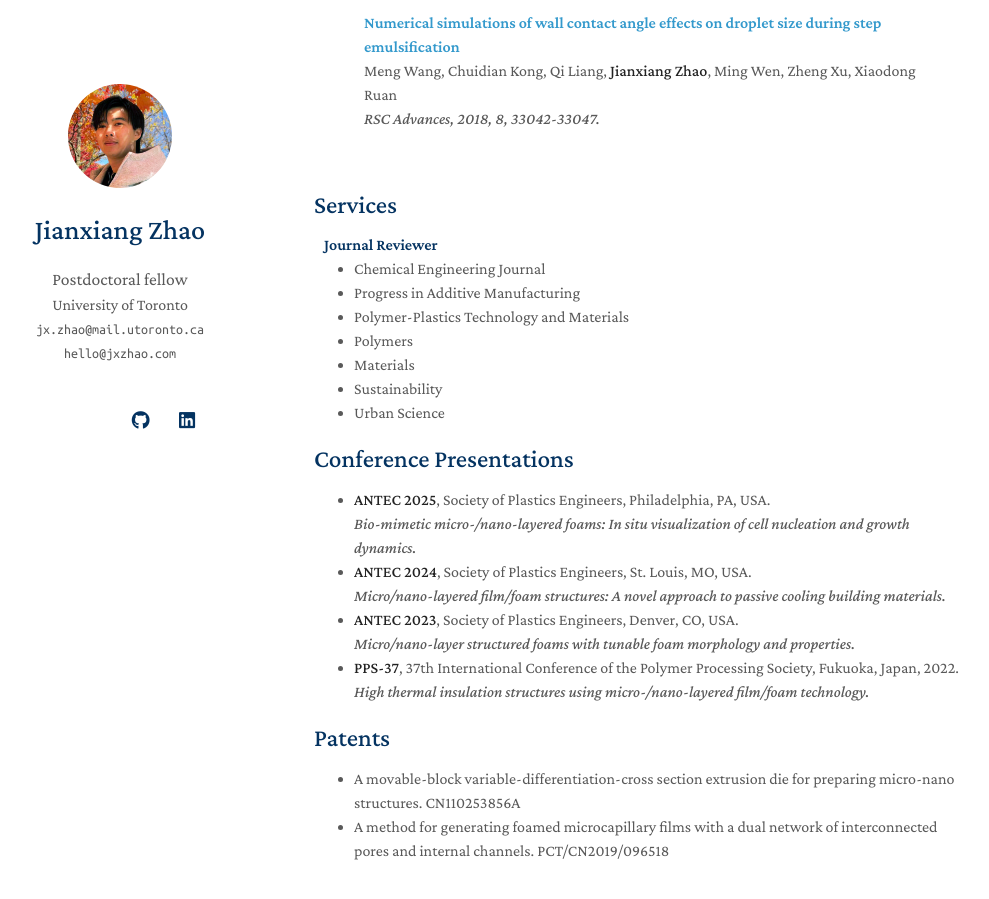
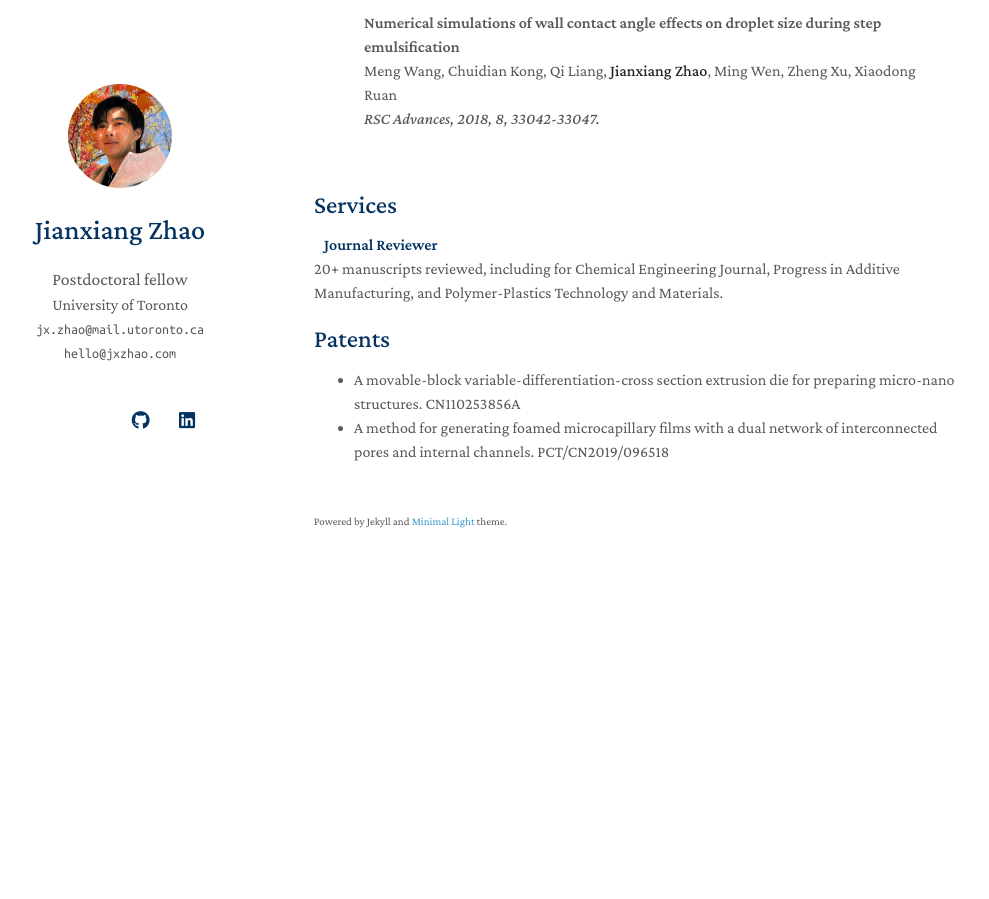
Before and after one commit to ACuriousMind-Z/ACuriousMind-Z.github.io, a Jekyll site: the page built from index.md, in a window 1280 px wide and 900 px high, scrolled down 2482 px. Shown: the whole window, without its empty margins (156-1145 px from the left). Built offline with Jekyll 4.4.1, drawn with Linux system fonts in a browser that asks for light colours; a style sheet for code colours, icons or effects is not loaded; our own code applies the rules of GitHub Pages for plain Markdown files; after the commit the page ends 3084 px from its top, so only the background shows below that.

Commit message:
Add files via upload

```diff
--- a/_includes/publications.md
+++ b/_includes/publications.md
@@ -16,11 +16,14 @@
     {% endif %}
   </div>
   <div class="col-sm-9" style="position: relative;padding-right: 15px;padding-left: 20px;">
-      <div class="title"><a href="{{ link.pdf }}">{{ link.title }}</a></div>
+      <div class="title">{% if link.doi %}<a href="{{ link.doi }}" target="_blank">{{ link.title }}</a>{% elsif link.pdf %}<a href="{{ link.pdf }}" target="_blank">{{ link.title }}</a>{% else %}{{ link.title }}{% endif %}</div>
       <div class="author">{{ link.authors }}</div>
       <div class="periodical"><em>{{ link.conference }}</em>
       </div>
     <div class="links">
+      {% if link.doi %}
+      <a href="{{ link.doi }}" class="btn btn-sm z-depth-0" role="button" target="_blank" style="font-size:12px;">DOI</a>
+      {% endif %}
       {% if link.pdf %}
       <a href="{{ link.pdf }}" class="btn btn-sm z-depth-0" role="button" target="_blank" style="font-size:12px;">PDF</a>
       {% endif %}
--- a/_includes/services.md
+++ b/_includes/services.md
@@ -1,28 +1,10 @@
 ## Services
 
 <h4 style="margin:0 10px 0;">Journal Reviewer</h4>
-<ul style="margin:0 0 20px;">
-  <li><a href="https://www.sciencedirect.com/journal/chemical-engineering-journal"><autocolor>Chemical Engineering Journal</autocolor></a></li>
-  <li><a href="https://link.springer.com/journal/40964"><autocolor>Progress in Additive Manufacturing</autocolor></a></li>
-  <li><a href="https://www.tandfonline.com/journals/lpte21"><autocolor>Polymer-Plastics Technology and Materials</autocolor></a></li>
-  <li><a href="https://www.mdpi.com/journal/polymers"><autocolor>Polymers</autocolor></a></li>
-  <li><a href="https://www.mdpi.com/journal/materials"><autocolor>Materials</autocolor></a></li>
-  <li><a href="https://www.mdpi.com/journal/sustainability"><autocolor>Sustainability</autocolor></a></li>
-  <li><a href="https://www.mdpi.com/journal/urbansci"><autocolor>Urban Science</autocolor></a></li>
-</ul>
-
-## Conference Presentations
-
-<ul style="margin:0 0 20px;">
-  <li><strong>ANTEC 2025</strong>, Society of Plastics Engineers, Philadelphia, PA, USA.<br>
-  <em>Bio-mimetic micro-/nano-layered foams: In situ visualization of cell nucleation and growth dynamics.</em></li>
-  <li><strong>ANTEC 2024</strong>, Society of Plastics Engineers, St. Louis, MO, USA.<br>
-  <em>Micro/nano-layered film/foam structures: A novel approach to passive cooling building materials.</em></li>
-  <li><strong>ANTEC 2023</strong>, Society of Plastics Engineers, Denver, CO, USA.<br>
-  <em>Micro/nano-layer structured foams with tunable foam morphology and properties.</em></li>
-  <li><strong>PPS-37</strong>, 37th International Conference of the Polymer Processing Society, Fukuoka, Japan, 2022.<br>
-  <em>High thermal insulation structures using micro-/nano-layered film/foam technology.</em></li>
-</ul>
+<p style="margin:0 0 20px;">20+ manuscripts reviewed, including for
+<a href="https://www.sciencedirect.com/journal/chemical-engineering-journal"><autocolor>Chemical Engineering Journal</autocolor></a>,
+<a href="https://link.springer.com/journal/40964"><autocolor>Progress in Additive Manufacturing</autocolor></a>, and
+<a href="https://www.tandfonline.com/journals/lpte21"><autocolor>Polymer-Plastics Technology and Materials</autocolor></a>.</p>
 
 ## Patents
 
```
